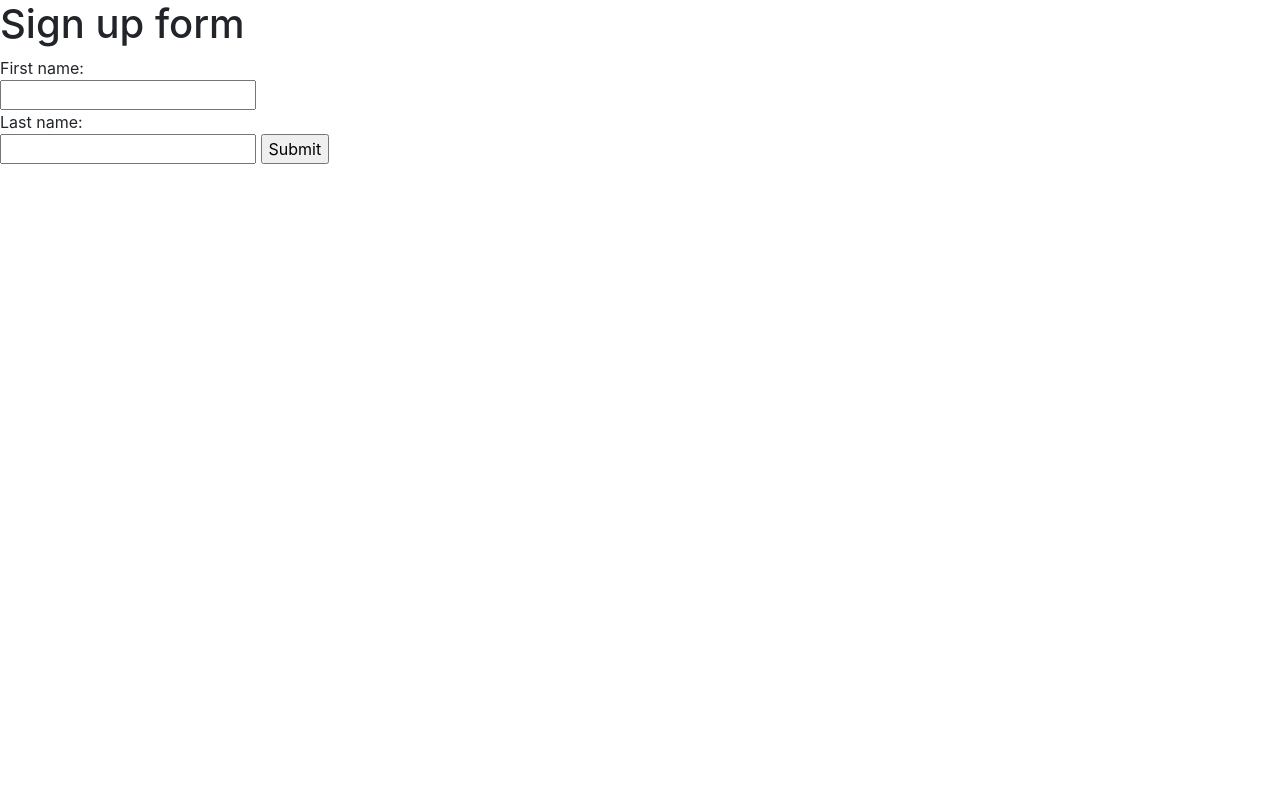
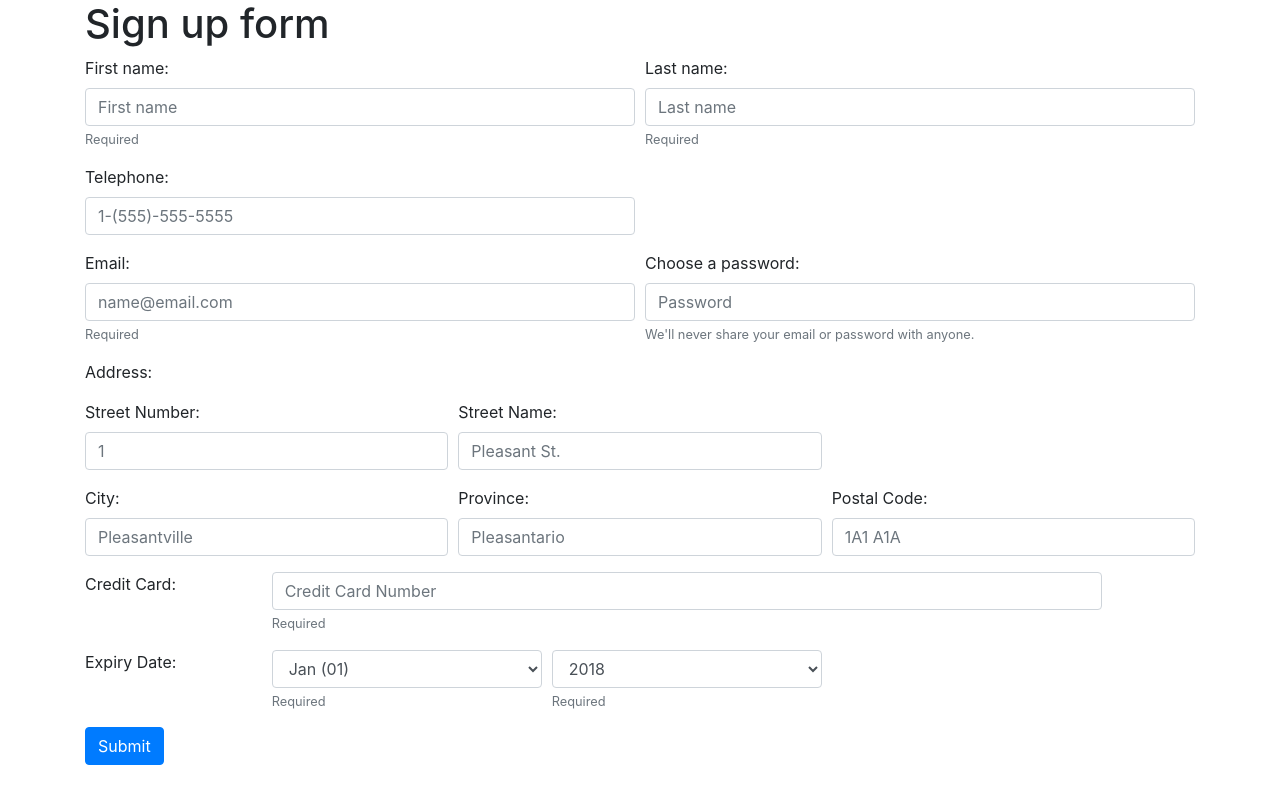
Before and after one commit to matt-bowen/omts-web-app, a PHP site: page /signup.html in a window 1280 px wide. Run offline with PHP 8.4, Linux system fonts and the light colour scheme; some libraries are stand-ins or nearby versions.

Commit message:
Full signup page with database insertions

```diff
--- a/signup.html
+++ b/signup.html
@@ -7,20 +7,125 @@
 
         <!-- Bootstrap CSS -->
         <link rel="stylesheet" href="styles/bootstrap.min.css">
+        <!-- other css -->
+
         <!-- icon -->
         <link rel="shortcut icon" href="images/favicon.ico">
 
         <title>OMTS Customer Signup</title>
     </head>
     <body>
-        <h1>Sign up form</h1>
-        <form action="scripts/signup.php" method="POST">
-            First name:<br>
-            <input type="text" name="firstname"><br>
-            Last name:<br>
-            <input type="text" name="lastname">
-            <input type="submit" name="submitbutton">
-        </form>
+        <div class="container">
+            <h1>Sign up form</h1>
+        </div>
+        <div class=container>
+            <div class="form-group">
+                <form action="scripts/signup.php" method="POST">
+                    <div class="form-row">
+                        <div class="form-group col-md-6">
+                            <label for="form_firstname">First name:</label>
+                            <input type="text" class="form-control" id="form_firstname" name="firstname" required="true" placeholder="First name">
+                            <small id="firstnameRequired" class="form-text text-muted">Required</small>
+                        </div>
+                        <div class="form-group col-md-6">
+                            <label for="form_lastname">Last name:</label>
+                            <input type="text" class="form-control" id="form_lastname" name="lastname" required="true" placeholder="Last name">
+                            <small id="lastnameRequired" class="form-text text-muted">Required</small>
+                        </div>
+                    </div>
+                    <div class="form-row">
+                        <div class="form-group col-md-6">
+                            <label for="form_phone">Telephone:</label>
+                            <input type="tel" class="form-control bfh-phone" id="form_phone" name="phone" placeholder="1-(555)-555-5555">
+                        </div>
+                    </div>
+                    <div class="form-row">
+                        <div class="form-group col-md-6">
+                            <label for="form_email">Email:</label>
+                            <input type="email" class="form-control" id="form_email" name="email" required="true" placeholder="name@email.com">
+                            <small id="emailRequired" class="form-text text-muted">Required</small>
+                        </div>
+                        <div class="form-group col-md-6">
+                            <label for="form_password">Choose a password:</label>
+                            <input type="password" class="form-control" id="form_password" name="password" required="true" placeholder="Password">
+                            <small id="passwordRequired" class="form-text text-muted">We'll never share your email or password with anyone.</small>
+                        </div>
+                    </div>
+                    <div class="form"><p>Address:</p></div>
+                    <div class="form-row">
+                        <div class="form-group col-4">
+                            <label for="form_streetnum">Street Number:</label>
+                            <input type="text" class="form-control" id="form_streetnum" name="streetnum" placeholder="1">
+                        </div>
+                        <div class="form-group col-4">
+                            <label for="form_streetname">Street Name:</label>
+                            <input type="text" class="form-control" id="form_streetname" name="streetname" placeholder="Pleasant St.">
+                        </div>
+                    </div>
+                    <div class="form-row">
+                        <div class="form-group col-4">
+                            <label for="form_city">City:</label>
+                            <input type="text" class="form-control" id="form_city" name="city" placeholder="Pleasantville">
+                        </div>
+                        <div class="form-group col-4">
+                            <label for="form_province">Province:</label>
+                            <input type="text" class="form-control" id="form_province" name="province" placeholder="Pleasantario">
+                        </div>
+                        <div class="form-group col-4">
+                            <label for="form_postal">Postal Code:</label>
+                            <input type="text" class="form-control" id="form_postal" name="postal" placeholder="1A1 A1A">
+                        </div>
+                    </div>
+                    <div class="form-row">
+                        <label class="col-sm-2 control-label" for="form_cc">Credit Card:</label>
+                        <div class="form-group col-9">
+                            <input type="text" class="form-control" id="form_cc" name="cc" placeholder="Credit Card Number" required="true">
+                            <small id="ccRequired" class="form-text text-muted">Required</small>
+                        </div>
+                    </div>
+                    <div class="form-row">
+                        <label class="col-sm-2 control-label">Expiry Date:</label>
+                        <div class="form-group col-3">
+                            <select class="form-control" name="ccexp_month" required="true">
+                                <option value="01">Jan (01)</option>
+                                <option value="02">Feb (02)</option>
+                                <option value="03">Mar (03)</option>
+                                <option value="04">Apr (04)</option>
+                                <option value="05">May (05)</option>
+                                <option value="06">June (06)</option>
+                                <option value="07">July (07)</option>
+                                <option value="08">Aug (08)</option>
+                                <option value="09">Sep (09)</option>
+                                <option value="10">Oct (10)</option>
+                                <option value="11">Nov (11)</option>
+                                <option value="12">Dec (12)</option>
+                            </select>
+                            <small id="ccexpRequired" class="form-text text-muted">Required</small>
+                        </div>
+                        <div class="form-group col-3">
+                            <select class="form-control" name="ccexp_year" required="true">
+                                <option value="18">2018</option>
+                                <option value="19">2019</option>
+                                <option value="20">2020</option>
+                                <option value="21">2021</option>
+                                <option value="22">2022</option>
+                                <option value="23">2023</option>
+                                <option value="24">2024</option>
+                                <option value="25">2025</option>
+                                <option value="26">2026</option>
+                                <option value="27">2027</option>
+                                <option value="28">2028</option>
+                            </select>
+                            <small id="ccexpRequired" class="form-text text-muted">Required</small>
+                        </div>
+
+                    </div>
+
+
+                    <input type="submit" class="btn btn-primary" name="submitbutton">
+                </form>
+            </div>
+        </div>
 
 
 
```
Also changed, not shown: scripts/signup.php (+5 -2 lines).
